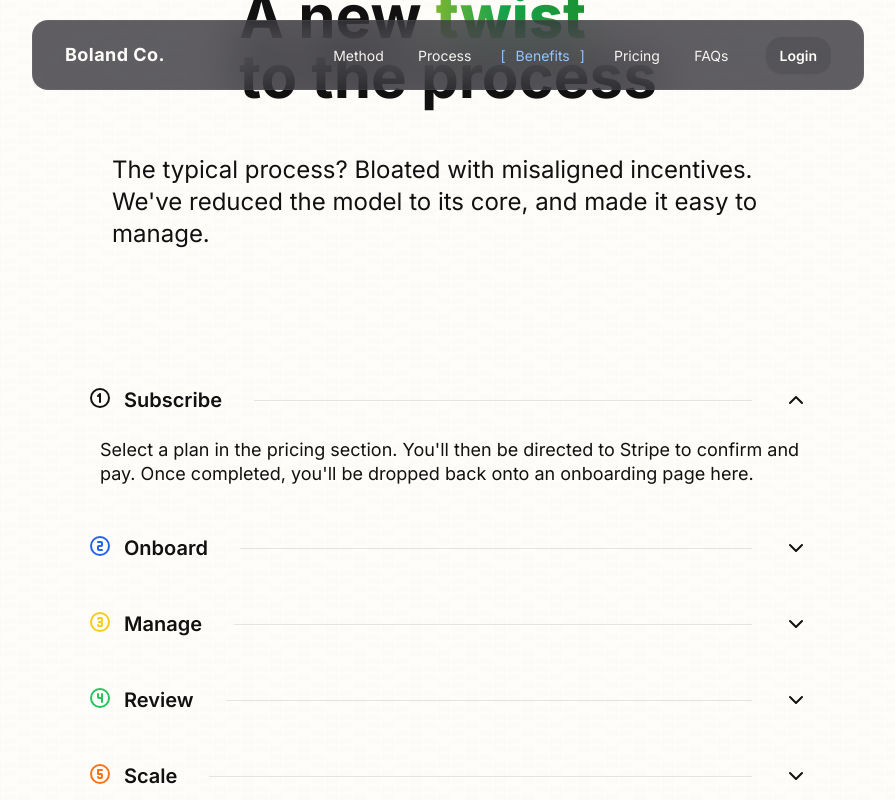
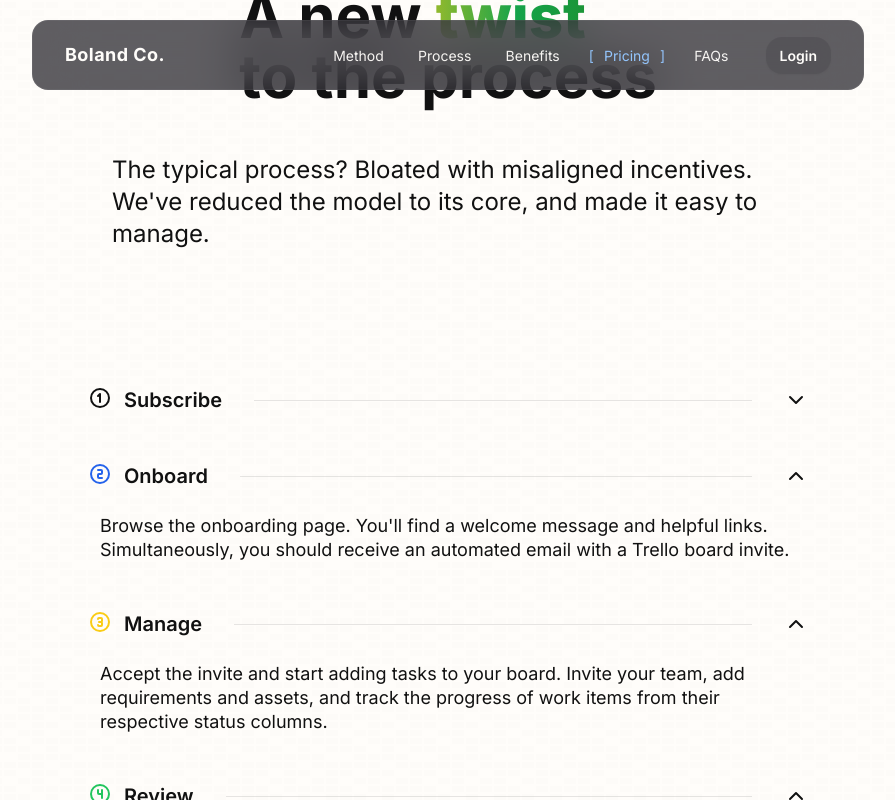
Before and after one commit to bolander72/boland.co, a Next.js app: page / in a window 1280 px wide. Both pictures are taken after a click on the icon 988 px from the left and 3043 px from the top of the page. Shown: the part 2643-3443 px from the top of the page, without its empty margins (192-1087 px from the left). Built offline with nearby package versions, Linux system fonts and the light colour scheme.

Commit message:
Add pricing section

```diff
--- a/app/page.tsx
+++ b/app/page.tsx
@@ -2,6 +2,7 @@ import BenefitsSection from '@/components/Benefits/BenefitsSection'
 import Divider from '@/components/Divider'
 import HeroSection from '@/components/Hero/HeroSection'
 import MethodSection from '@/components/Method/MethodSection'
+import PricingSection from '@/components/Pricing/PricingSection'
 import ProcessSection from '@/components/Process/ProcessSection'
 
 export const metadata = {
@@ -34,7 +35,7 @@ export default function Home() {
           <ProcessSection />
         </div>
         <div className="bg-easyWhite">
-          <Divider strokeClass='stroke-green-900/10' />
+          <Divider strokeClass='stroke-easyBlack/5' id='benefits' />
         </div>
       </div>
       <div
@@ -44,8 +45,19 @@ export default function Home() {
         <div className="max-w-3xl">
           <BenefitsSection />
         </div>
-        <div style={{ backgroundColor: "#FFFDFA" }}>
-          <Divider strokeClass='stroke-easyBlack/5' id='process' />
+        <div className="bg-easyWhite">
+          <Divider strokeClass='stroke-easyBlack/5' id='pricing' />
+        </div>
+      </div>
+      <div
+        className='flex flex-col justify-center items-center w-screen bg-easyWhite'
+        style={{ backgroundImage: `url("/backgrounds/signal.svg")` }}
+      >
+        <div className="max-w-5xl">
+          <PricingSection />
+        </div>
+        <div className="bg-easyWhite">
+          <Divider strokeClass='stroke-easyBlack/5' id='faqs' />
         </div>
       </div>
     </main>
--- a/components/Benefits/BenefitsSection.tsx
+++ b/components/Benefits/BenefitsSection.tsx
@@ -26,7 +26,7 @@ const benefits = [
          <ul>
             <li>- DRY, extensible code</li>
             <li>- Reusable components</li>
-            <li>- Custom theming / brands</li>
+            <li>- Custom themes / branding</li>
          </ul>
       ),
       icon: TbBrain,
--- a/components/Hero/HeroSection.tsx
+++ b/components/Hero/HeroSection.tsx
@@ -58,12 +58,12 @@ export default function HeroSection() {
 
          <div className='text-sm pt-6 text-easyWhite text-center flex flex-col justify-center items-center'>
             <div className="mb-8">
-               <Link
+               <a
                   href="#pricing"
                   className="rounded-2xl text-lg bg-amazonYellow px-16 py-4 font-semibold text-easyBlack flex justify-center transition duration-200 shadow-xl hover:shadow-2xl shadow-amazonYellow/10 hover:shadow-amazonYellow/20"
                >
                   View Plans
-               </Link>
+               </a>
             </div>
             <span>Better results, <span className="italic">guaranteed</span>.</span>
          </div>
--- a/components/Hero/ProjectMarquee.tsx
+++ b/components/Hero/ProjectMarquee.tsx
@@ -6,7 +6,7 @@ export default function ProjectMarquee() {
    const rotations = ['rotate-2', '-rotate-2', 'rotate-2', 'rotate-2', '-rotate-2']
 
    return (
-      <div className="relative w-screen py-6 sm:py-8 cursor-pointer" id='method'>
+      <div className="relative w-screen py-6 sm:py-8 cursor-pointer">
          <div className="-my-4 flex justify-center gap-5 overflow-hidden py-4 sm:gap-5">
             {[
                "/mockups/mainline.svg",
--- /dev/null
+++ b/components/Pricing/PricingSection.tsx
@@ -0,0 +1,186 @@
+'use client'
+
+import { useEffect, useRef } from 'react'
+import { TbArrowUp, TbArrowUpRight, TbBolt, TbBrain, TbBrandTrello, TbCheck, TbCheckbox, TbDeviceLaptop, TbHeartHandshake, TbRefreshDot } from 'react-icons/tb';
+
+import { useIntersectionObserver } from 'usehooks-ts'
+import { useNavigationContext } from '@/contexts/NavigationContext'
+import classNames from 'classnames';
+import Link from 'next/link';
+
+const tiers = [
+   {
+      name: 'Monthly',
+      id: 'tier-monthly',
+      href: '#',
+      price: "$15,495/m",
+      priceHint: "Paid monthly",
+      description: (
+         <>
+            <div>No minimum commitment.</div>
+            <div>Pause or cancel anytime.</div>
+         </>
+      ),
+      features: [
+         'One task at a time',
+         'Unlimited users',
+         'Priority support',
+         'Hosted preview URLs',
+         'Custom themes / branding',
+         'Pause or cancel anytime'
+      ],
+      mostPopular: true,
+   },
+   {
+      name: 'Quarterly',
+      id: 'tier-quarterly',
+      href: '#',
+      price: "$14,995/m",
+      priceHint: "Paid quarterly",
+      description: (
+         <>
+            <div>Save $500 per month.</div>
+            <div>Paid once every 3 months.</div>
+         </>
+
+      ),
+      features: [
+         'One task at a time',
+         'Unlimited users',
+         'Priority support',
+         'Hosted preview URLs',
+         'Custom themes / branding',
+      ],
+      mostPopular: false,
+   },
+   {
+      name: 'Yearly',
+      id: 'tier-yearly',
+      href: '#',
+      price: "$14,495/m",
+      priceHint: "Paid yearly",
+      description: (
+         <>
+            <div>Save $1,000 per month.</div>
+            <div>Paid once every 12 months.</div>
+         </>
+      ),
+      features: [
+         'One task at a time',
+         'Unlimited users',
+         'Priority support',
+         'Hosted preview URLs',
+         'Custom themes / branding',
+      ],
+      mostPopular: false,
+   },
+]
+
+export default function PricingSection() {
+   const ref = useRef<HTMLDivElement | null>(null)
+   const entry = useIntersectionObserver(ref, {})
+   const isVisible = !!entry?.isIntersecting
+   const { setVisibleSection } = useNavigationContext()
+
+   useEffect(() => {
+      if (isVisible) {
+         setVisibleSection('#pricing')
+      }
+   }, [isVisible, setVisibleSection])
+
+   return (
+      <div className='space-y-2 px-6 mt-24'>
+         <div className='flex flex-col items-center'>
+            <div ref={ref} className='flex-col'>
+               <h1 className='text-5xl md:text-6xl font-bold bg-gradient-to-l bg-clip-text bg-300% text-transparent from-transparent to-easyBlack via-easyWhite animate-gradient-x duration-9000'>Not-so-secret</h1>
+               <h1 className='text-5xl md:text-6xl text-easyBlack font-bold'>
+                  pricing + plans
+               </h1>
+            </div>
+         </div>
+
+         <div className='flex flex-col items-center'>
+            <div className='tracking-normal text-left'>
+               <div className='pt-10 px-6 text-wrap text-xl sm:text-2xl text-easyBlack'>
+                  Choose a plan that fits your needs.
+               </div>
+            </div>
+         </div>
+         <div className="py-24 sm:py-32">
+            <div className="isolate mx-auto grid max-w-md grid-cols-1 gap-8 lg:mx-0 lg:max-w-none lg:grid-cols-3">
+               {tiers.map((item) => (
+                  <div
+                     key={item.id}
+                     className={classNames(
+                        item.mostPopular ? 'ring-2 ring-indigo-600' : 'ring-1 ring-gray-200',
+                        'rounded-2xl xl:p-10 bg-darkGray p-8 shadow-lg hover:shadow-2xl transition duration-200 ring-1 ring-slate-900/10'
+                     )}
+                  >
+                     <div className="flex items-center justify-between gap-x-4">
+                        <h3
+                           id={item.id}
+                           className="text-easyWhite text-2xl font-medium"
+                        >
+                           {item.name}
+                        </h3>
+                        {item.mostPopular ? (
+                           <p className="rounded-full bg-blue-300/10 px-2.5 py-1 text-xs font-semibold leading-5 text-blue-300 animate-pulse">
+                              Most popular
+                           </p>
+                        ) : null}
+                     </div>
+                     <div className="mt-4 text-sm leading-6 text-easyWhite/90">{item.description}</div>
+                     <div className="my-6 flex flex-col items-baseline gap-x-1">
+                        {/* <span className="text-4xl font-bold tracking-tight text-gray-900">{item.price[frequency.value]}</span> */}
+                        <div className="text-2xl font-semibold leading-6 text-easyWhite">{item.price}</div>
+                        <div className="text-xs leading-6 font-light text-gray-300 mt-2">{item.priceHint}</div>
+                     </div>
+                     <Link
+                        href={item.href}
+                        aria-describedby={item.id}
+                        className="rounded-2xl text-lg bg-amazonOrange px-4 py-4 font-semibold text-daryGray flex justify-center transition duration-200 shadow-xl hover:shadow-2xl shadow-amazonOrange/10 hover:shadow-amazonOrange/20"
+                     >
+                        Get Started
+                     </Link>
+                     <Link href="https://cal.com/bolandco" target="_blank" className="my-4 flex justify-center items-center space-x-1 text-blue-600 hover:text-blue-500 text-sm">
+                        <span>Book a call</span>
+                        <TbArrowUpRight className="inline-block h-4 w-4" aria-hidden="true" />
+                     </Link>
+                     <ul role="list" className="mt-8 space-y-3 text-sm leading-6 text-gray-600 xl:mt-10">
+                        {item.features.map((feature) => (
+                           <li key={feature} className="flex gap-x-3">
+                              <TbCheckbox className="h-6 w-5 flex-none text-neonGreen" aria-hidden="true" />
+                              <span className="text-easyWhite/90">{feature}</span>
+                           </li>
+                        ))}
+                     </ul>
+                  </div>
+               ))}
+            </div>
+            <div className="mt-12 max-w-md flex flex-col self-center justify-center rounded-2xl p-8 ring-1 ring-slate-900/10 sm:p-10 bg-darkGray">
+               <div>
+                  <h3 className="text-2xl font-medium text-easyWhite">A la carte</h3>
+                  <div className="mt-1 text-sm text-easyWhite/90">
+                     <div>One-off task or quick integration?</div>
+                     <div className="mt-1">We can help.</div>
+                  </div>
+               </div>
+               <div />
+               <div className="space-y-4 mt-8">
+                  <div className="text-2xl font-semibold leading-6 text-easyWhite">$2,495/d</div>
+                  <Link
+                     href="#"
+                     className="rounded-2xl text-lg bg-amazonOrange px-4 py-4 font-semibold text-daryGray flex justify-center transition duration-200 shadow-xl hover:shadow-2xl shadow-amazonOrange/10 hover:shadow-amazonOrange/20"
+                  >
+                     Get Started
+                  </Link>
+                  <Link href="https://cal.com/bolandco" target="_blank" className="my-4 flex justify-center items-center space-x-1 text-blue-600 hover:text-blue-500 text-sm">
+                     <span>Book a call</span>
+                     <TbArrowUpRight className="inline-block h-4 w-4" aria-hidden="true" />
+                  </Link>
+               </div>
+            </div>
+         </div>
+      </div>
+   )
+}
--- a/components/Process/ProcessStep.tsx
+++ b/components/Process/ProcessStep.tsx
@@ -19,36 +19,18 @@ const stepIcons = {
 }
 
 export default function ProcessStep({ name, description, step }: Props) {
-   const [open, setOpen] = useState(false)
+   const [open, setOpen] = useState(true)
 
    return (
       <div key={name}>
          <div className="flex items-center text-sm font-semibold leading-6 text-easyBlack">
 
             <div className='inline-flex'>
-               {/* {step === 3 && (
-                  <TbArrowRotaryRight className="h-6 w-6 text-green-500 inline-flex transform mr-5" aria-hidden="true" />
-               )}
-               {step === 4 && (
-                  <span className="h-6 w-6 text-easyBlack inline-flex transform mr-5" aria-hidden="true" />
-               )}
-               {step === 5 && (
-                  <TbArrowRotaryRight className="h-6 w-6 text-green-500 inline-flex transform -rotate-90 mr-5" aria-hidden="true" />
-               )} */}
                <span className={classNames('pr-3', open && '')}>
                   {/* @ts-ignore */}
                   {stepIcons[step]}
                </span>
                <span className='text-xl'>{name}</span>
-               {/* {step === 3 && (
-                  <TbArrowRotaryRight className="h-6 w-6 text-green-500 inline-flex transform mr-1 rotate-90 ml-3" aria-hidden="true" />
-               )}
-               {step === 4 && (
-                  <span className="h-6 w-6 text-easyBlack inline-flex transform ml-6" aria-hidden="true" />
-               )}
-               {step === 5 && (
-                  <TbArrowRotaryRight className="h-6 w-6 text-green-500 inline-flex transform rotate-180 ml-10" aria-hidden="true" />
-               )} */}
             </div>
 
             <div
@@ -59,12 +41,12 @@ export default function ProcessStep({ name, description, step }: Props) {
             <div>
                {!open ? (
                   <TbChevronUp
-                     className="h-6 w-6 text-easyBlack transform rotate-180 duration-200 animate-in cursor-pointer" aria-hidden="true"
+                     className="h-6 w-6 text-easyBlack transform rotate-180 duration-500 animate-in cursor-pointer" aria-hidden="true"
                      onClick={() => setOpen(true)}
                   />
                ) : (
-                  <TbChevronDown
-                     className="h-6 w-6 text-easyBlack transform rotate-180 duration-200 animate-in cursor-pointer" aria-hidden="true"
+                  <TbChevronUp
+                     className="h-6 w-6 text-easyBlack transform -rotate-30 duration-500 animate-in cursor-pointer" aria-hidden="true"
                      onClick={() => setOpen(false)}
                   />
                )}
--- a/tailwind.config.js
+++ b/tailwind.config.js
@@ -24,11 +24,19 @@ module.exports = {
         neonGreen: '#208320',
 
         amazonYellow: '#FFD813',
+        amazonOrange: '#FFA41C',
         paleYellow: '#D9BE7F',
         creamsicle: '#BE9C6F',
 
         salmon: '#987779',
         palePurple: '#46404B'
+      },
+      transitionDuration: {
+        '6000': '6000ms',
+        '7000': '7000ms',
+        '8000': '8000ms',
+        '9000': '9000ms',
+        '10000': '10000ms',
       },
       animation: {
         'gradient-x': 'gradient-x 15s ease infinite',
```
